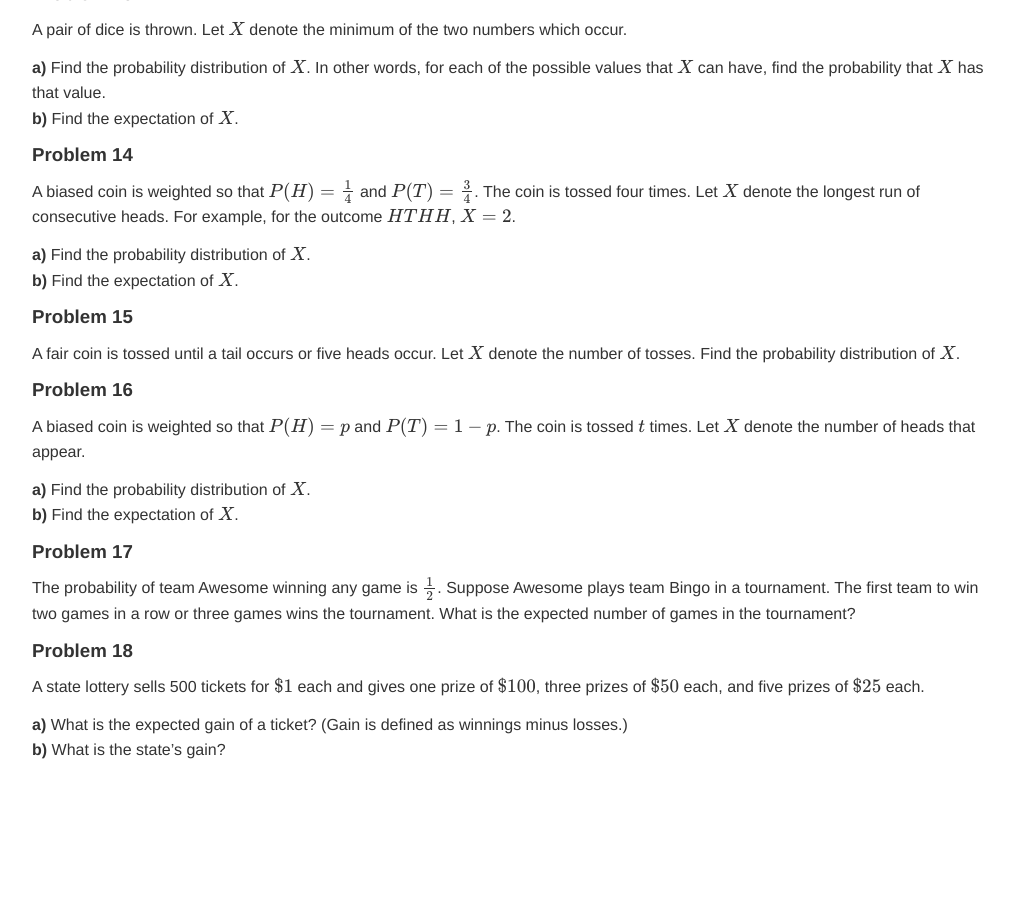
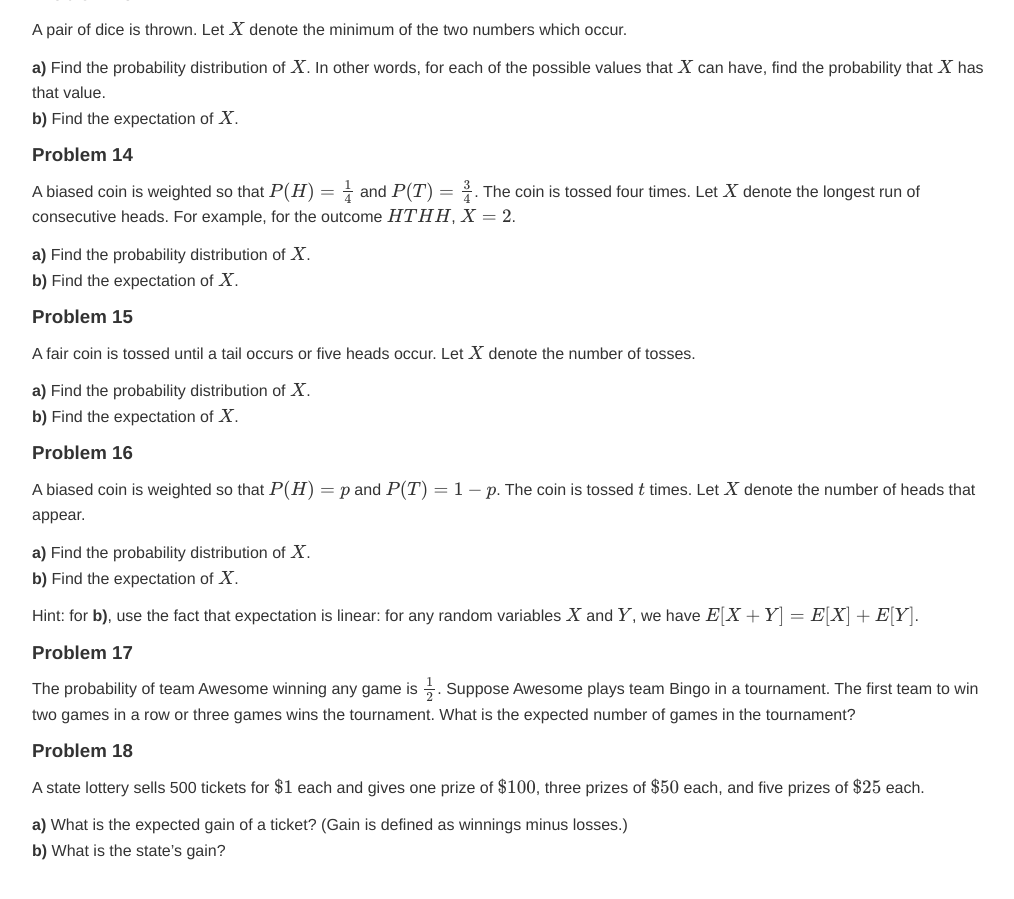
Before and after one commit to jacksonjw12/mbannister.github.io, a Jekyll site: the page built from _teaching/55-s16/homework09.md, in a window 1280 px wide and 900 px high, scrolled down 2317 px. Shown: the whole window, without its empty margins (128-1142 px from the left). Built offline with Jekyll 4.4.1, drawn with Linux system fonts in a browser that asks for light colours; formulas are drawn with MathJax 3; before the commit the page ends 3116 px from its top, so only the background shows below that.

Commit message:
Fix hw 9

```diff
--- a/_teaching/55-s16/homework09.md
+++ b/_teaching/55-s16/homework09.md
@@ -129,7 +129,10 @@ __b)__ Find the expectation of $$X$$.
 
 ### Problem 15
 
-A fair coin is tossed until a tail occurs or five heads occur. Let $$X$$ denote the number of tosses. Find the probability distribution of $$X$$.
+A fair coin is tossed until a tail occurs or five heads occur. Let $$X$$ denote the number of tosses.
+
+__a)__ Find the probability distribution of $$X$$.
+__b)__ Find the expectation of $$X$$.
 
 ### Problem 16
 
@@ -137,6 +140,8 @@ A biased coin is weighted so that $$P(H) = p$$ and $$P(T) = 1-p$$. The coin is t
 
 __a)__ Find the probability distribution of $$X$$.
 __b)__ Find the expectation of $$X$$.
+
+Hint: for __b)__, use the fact that expectation is linear: for any random variables $$X$$ and $$Y$$, we have $$E[X+Y] = E[X] + E[Y]$$.
 
 ### Problem 17
 
```
